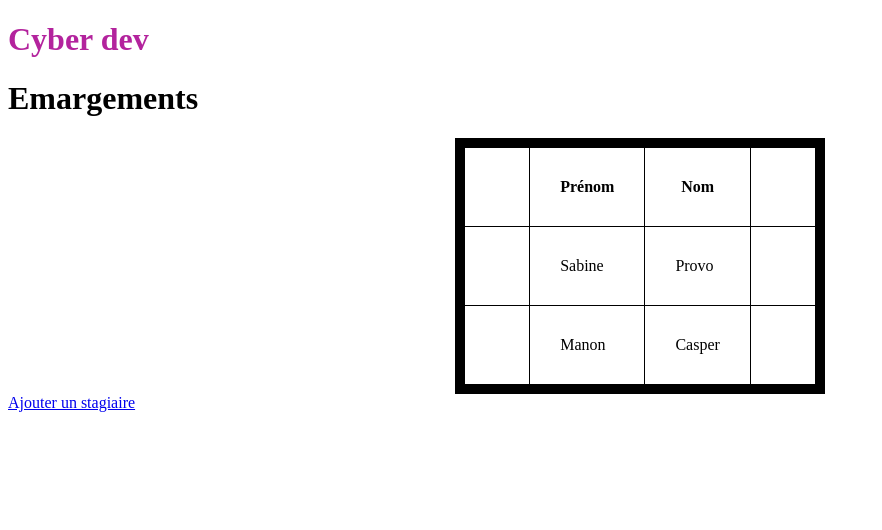
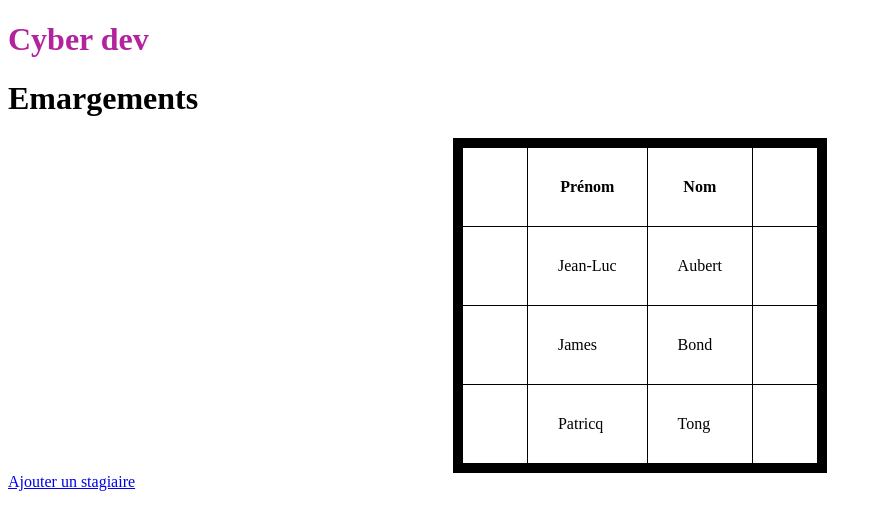
Before and after one commit to sabp31/tp_angular, an Angular app: page /home in a window 1280 px wide. Shown: the top 530 px of the page, without its empty margins (0-882 px from the left). Built offline with nearby package versions, Linux system fonts and the light colour scheme; data requests are answered from the project's data file.

Commit message:
add db.json + create observable / souscriptor + add module httpClientModule + update ngOninit

```diff
--- /dev/null
+++ b/datas/db.json
@@ -0,0 +1,16 @@
+{
+    "interns": [
+        {
+            "lastname": "Aubert",
+            "firstname": "Jean-Luc"
+        },
+        {
+            "lastname": "Bond",
+            "firstname": "James"
+        },
+        {
+            "lastname": "Tong",
+            "firstname": "Patricq"
+        }
+    ]
+}
--- a/src/app/home/home.module.ts
+++ b/src/app/home/home.module.ts
@@ -4,6 +4,7 @@ import { HomeComponent } from './home/home.component';
 import { InternFormComponent } from './intern-form/intern-form.component';
 import { RouterModule } from '@angular/router';
 import { ReactiveFormsModule } from '@angular/forms';
+import { HttpClientModule } from '@angular/common/http';
 
 
 
@@ -15,7 +16,8 @@ import { ReactiveFormsModule } from '@angular/forms';
   imports: [
     CommonModule,
     RouterModule, // permet d'acéder au router pour afficher la page du formulaire
-    ReactiveFormsModule
+    ReactiveFormsModule,
+    HttpClientModule  // permet de créer un lien entre frontend et backend
   ]
 })
 export class HomeModule { }
--- a/src/app/home/home/home.component.ts
+++ b/src/app/home/home/home.component.ts
@@ -16,6 +16,9 @@ export class HomeComponent {
   constructor(private _service: InternService) {}
 
   ngOnInit(): void {
-    this.interns = this._service.interns;
+    this._service.findAll()
+    .subscribe((interns: Intern[])=> {
+      this.interns = interns
+    })
   }
 }
--- a/src/app/home/services/intern.service.ts
+++ b/src/app/home/services/intern.service.ts
@@ -1,6 +1,8 @@
 import { Injectable } from '@angular/core';
 import { Intern } from '../home/types/intern.type';
 import { IService } from '../../core/interface/i-service';
+import { HttpClient } from '@angular/common/http';
+import { Observable } from 'rxjs';
 
 @Injectable({
   providedIn: 'root'
@@ -18,10 +20,19 @@ export class InternService implements IService<Intern>{
 
   ]
 
-  constructor() { }
+  constructor(
+    private _httpClient: HttpClient
+  ) { }
+
   add(item: Intern): void {
     this._interns.push(item)
   }
+
+    findAll(): Observable<Intern[]>{
+      return this._httpClient.get<Intern[]>(
+        'http://localhost:3000/interns'
+      )
+    }
 
   get interns(): Array<Intern> {
     return this._interns
```
Also changed, not shown: src/app/app.module.ts (+6 -2 lines), src/app/core/interface/i-service.ts (+7 -0 lines).
